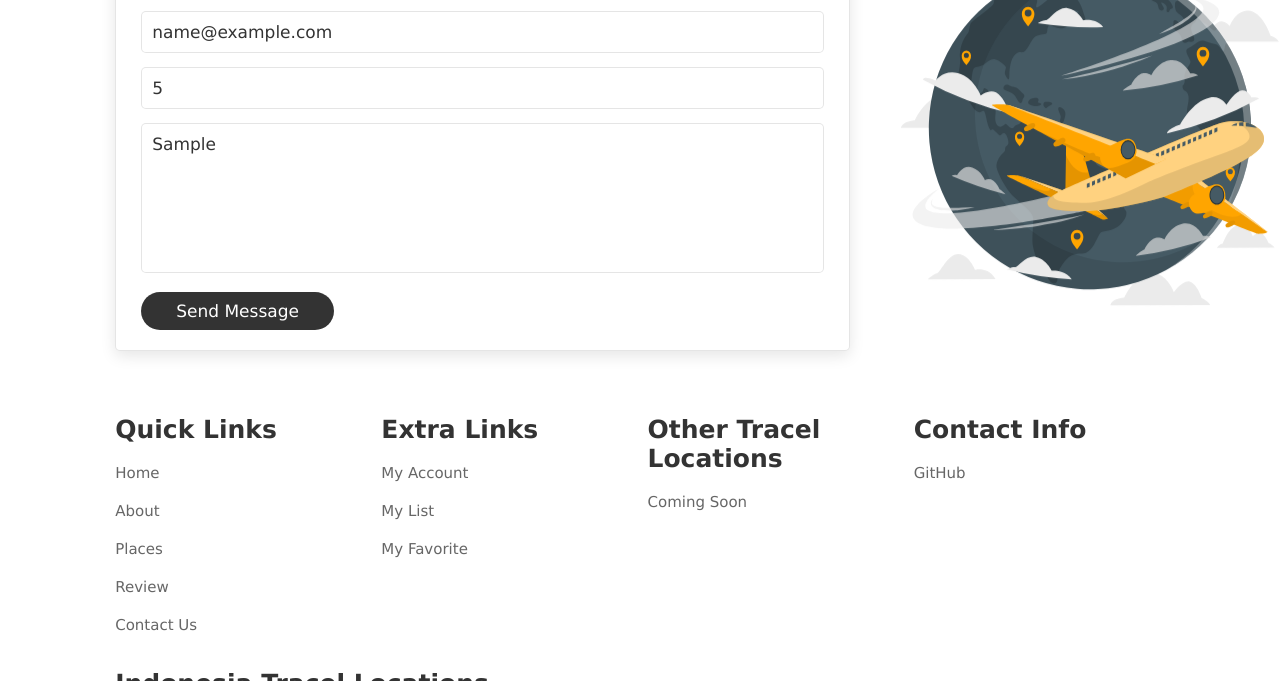
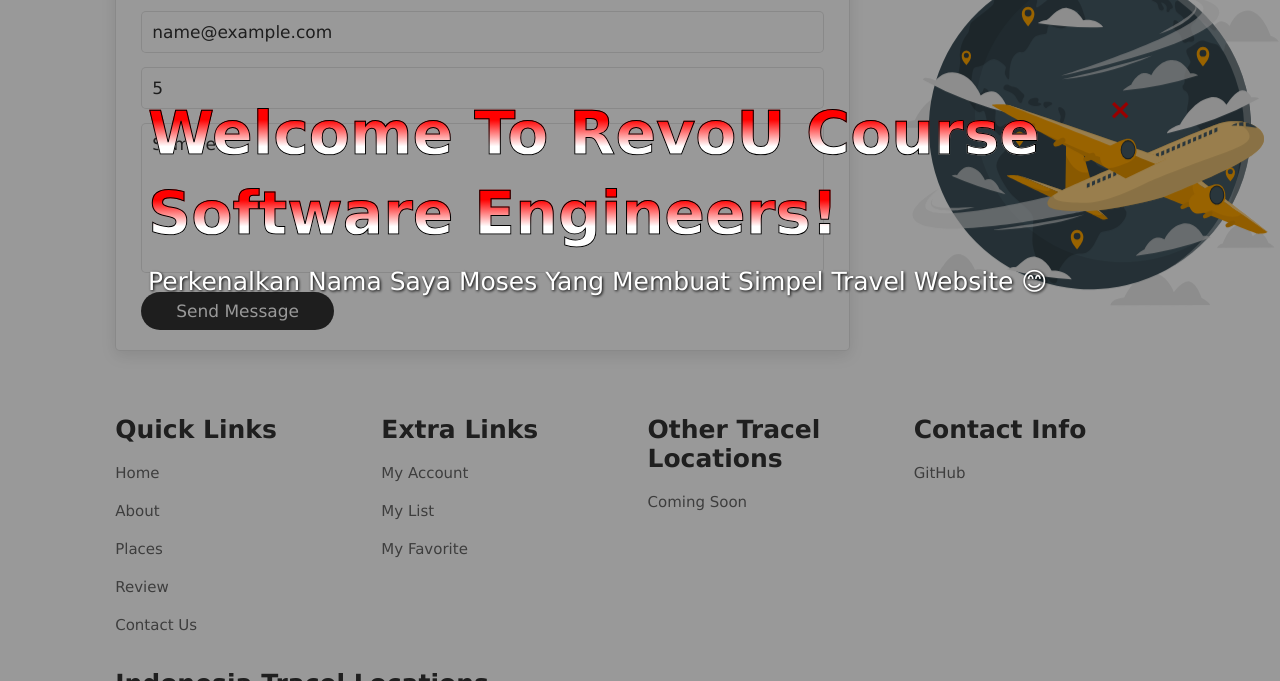
Before and after one commit to revou-fundamental-course/29-apr-24-SurekingDevone, a plain HTML site: page index.html in a window 1280 px wide. Both pictures are taken after typing "Sample", "name@example.com", "5", "Sample" into the empty fields and a click on the input "send message". Shown: the part 2579-3260 px from the top of the page. Drawn offline with Linux system fonts and the light colour scheme.

Commit message:
Added Email Submit Pop Up simple style

```diff
--- a/css/style.css
+++ b/css/style.css
@@ -138,6 +138,64 @@ header .fa-bars{
    100% { opacity: 1; }
 }
 
+
+/* The Modal (background) */
+.modal {
+  display: none; /* Hidden by default */
+  position: fixed; /* Stay in place */
+  z-index: 1; /* Sit on top */
+  left: 0;
+  top: 0;
+  width: 100%; /* Full width */
+  height: 100%; /* Full height */
+  overflow: auto; /* Enable scroll if needed */
+  background-color: rgb(0,0,0); /* Fallback color */
+  background-color: rgba(0,0,0,0.4); /* Black w/ opacity */
+}
+
+/* Modal Content */
+.modal-content {
+  background-color: transparent;
+  margin: 15% auto; /* 15% from the top and centered */
+  padding: 20px;
+  width: 80%; /* Could be more or less, depending on screen size */
+}
+
+.modal-content h3 {
+    font-size: 6rem;
+    background: -webkit-linear-gradient(red, white); /* For Safari 5.1 to 6.0 */
+    background: linear-gradient(red, red, white, white); /* Standard syntax */
+    -webkit-background-clip: text;
+    background-clip: text;
+    -webkit-text-fill-color: transparent; /* You might want to use a fallback color here */
+    text-shadow: inherit black;
+    padding: 1rem 0;
+    line-height: 1.0;
+    -webkit-text-stroke: black 1px;
+}
+
+.modal-content p {
+    font-size: 2.5rem;
+    text-shadow: 1px 1px 3px black;
+    color: rgb(255, 255, 255);
+    padding:1rem 0;
+    line-height: 1.5;
+}
+
+/* The Close Button */
+.close-button {
+  color: #990000;
+  float: right;
+  font-size: 28px;
+  font-weight: bold;
+}
+
+.close-button:hover,
+.close-button:focus {
+  color: rgb(255, 0, 0);
+  text-decoration: none;
+  cursor: grab;
+}
 
 .home::before {
     content: "";
--- a/index.html
+++ b/index.html
@@ -240,6 +240,17 @@
 
 <!-- review  ends -->
 
+<!-- Hidden modal -->
+<div id="alertModal" class="modal">
+    <div class="modal-content">
+      <span class="close-button">&times;</span>
+      <h3>Welcome to RevoU Course</h3>
+      <h3> Software Engineers! </h3>
+      <p> Perkenalkan nama saya moses yang membuat simpel travel website 😊</p>
+    </div>
+  </div>
+
+
 <!-- contact  starts  -->
 
 <section class="contact" id="contact">
@@ -261,10 +272,30 @@
         </div>
 
         <script>
-            function showAlert(event) {
-                event.preventDefault(); // Prevents the default form submission action
-                alert('Selamat datang di RevoU!');
-            }
+function showAlert(event) {
+  var buttonClickSound = new Audio('audio/tombol.mp3');
+  buttonClickSound.play();
+  event.preventDefault(); // Prevents the default form submission action
+
+  // Open the modal
+  var modal = document.getElementById('alertModal');
+  modal.style.display = "block";
+
+  // Get the <span> element that closes the modal
+  var span = document.getElementsByClassName("close-button")[0];
+
+  // When the user clicks on <span> (x), close the modal
+  span.onclick = function() {
+    modal.style.display = "none";
+  }
+
+  // When the user clicks anywhere outside of the modal, close it
+  window.onclick = function(event) {
+    if (event.target == modal) {
+      modal.style.display = "none";
+    }
+  }
+}
             </script>
     </div>
 
```
Also changed, not shown: 1 other file.
